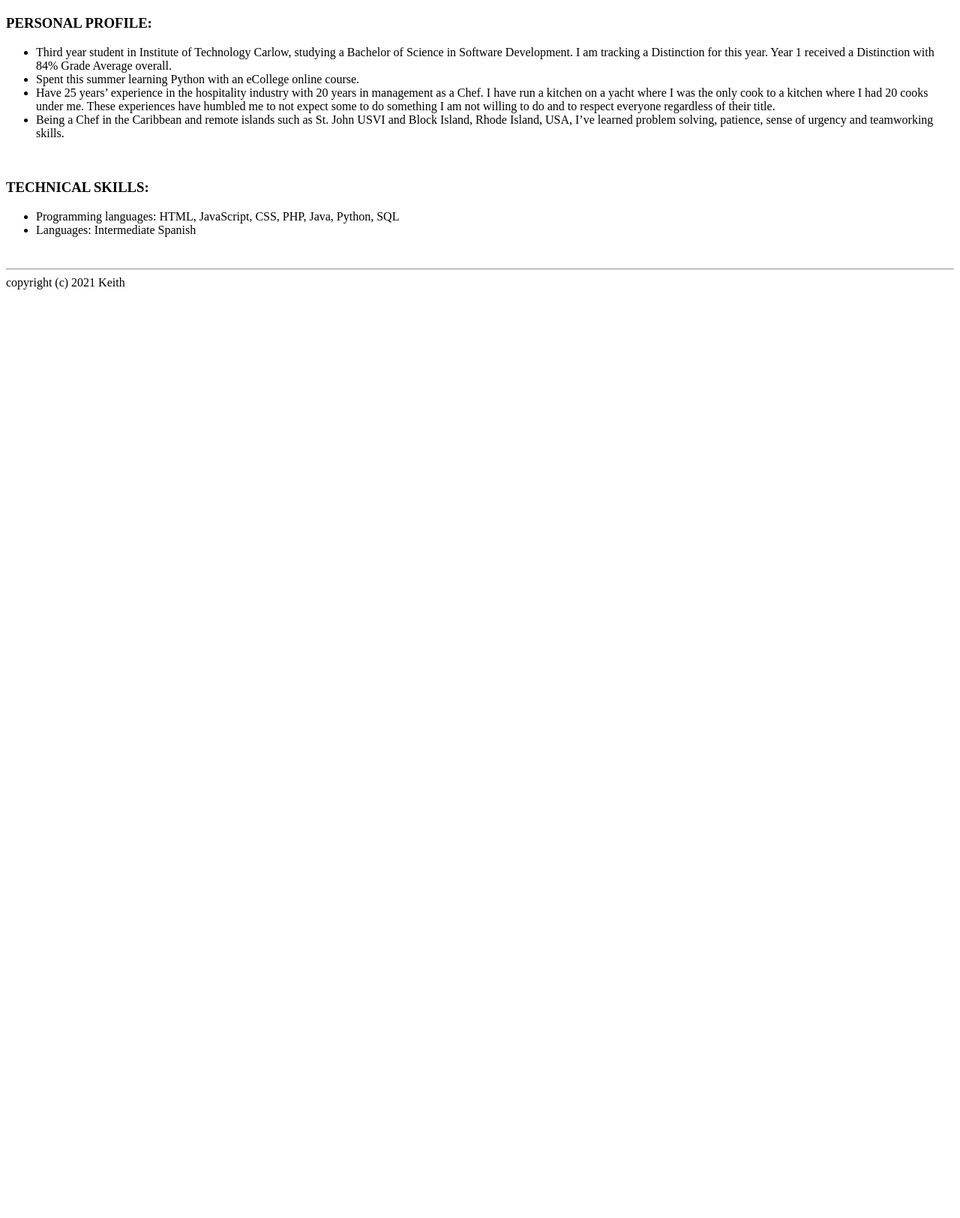
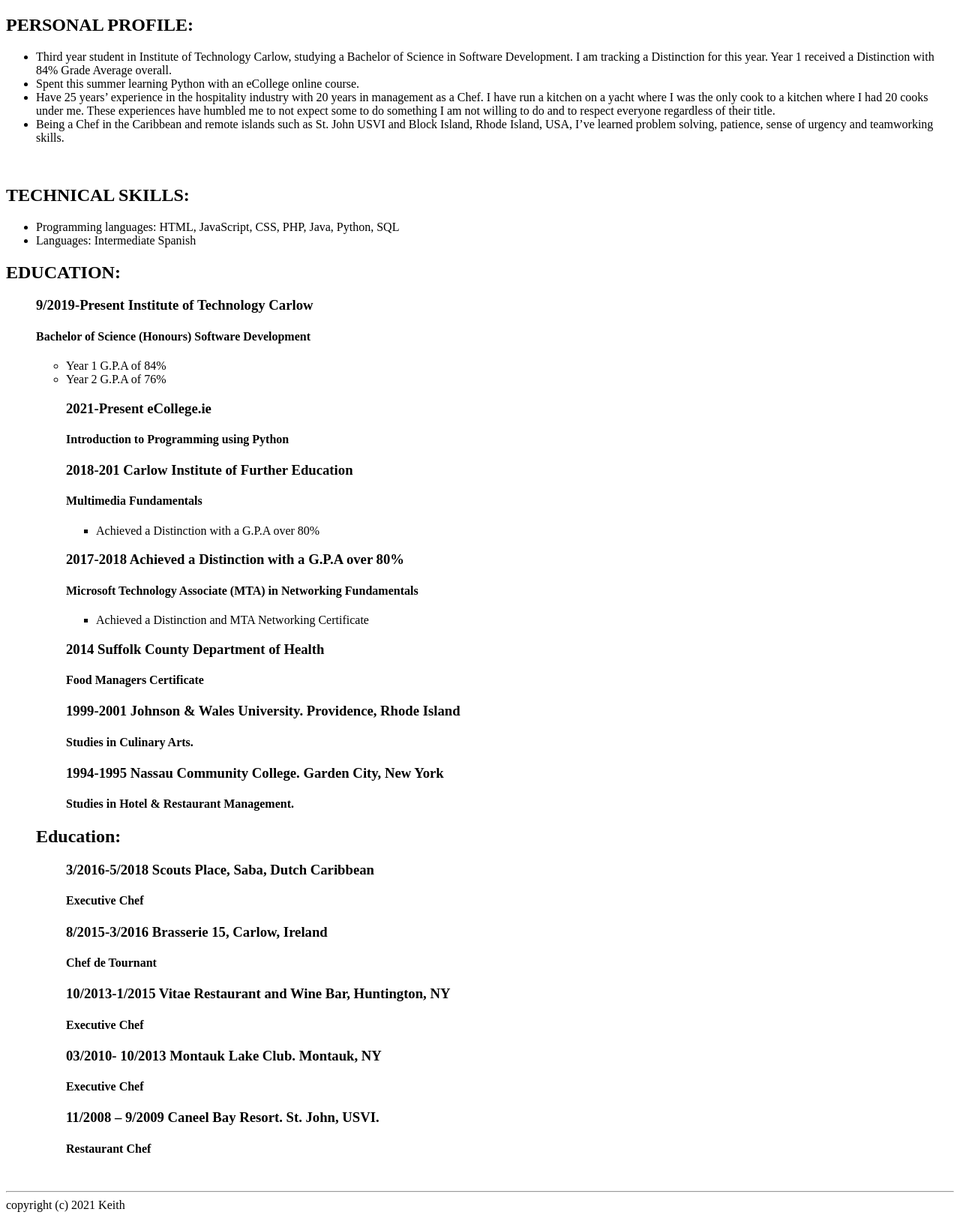
Before and after one commit to keith-prog/Flask-app, a Flask app: template templates/CV.html in a window 1280 px wide. Shown: the whole page at 75% size. Before the commit the page ends 386 px from the top, so only its background shows below. Run offline with Flask 2, Linux system fonts and the light colour scheme; the template is opened without the code that fills it, so the values that code supplies are empty.

Commit message:
Finshing CV

```diff
--- a/app.py
+++ b/app.py
@@ -25,7 +25,7 @@
 @app.get("/CV")
 def display_CV():
 
-    return render_template("Davidson_Keith_CV.pdf")
+    return render_template("CV.html", heading="My CV",)
 
 
 # @app.route("/Showform", methods["GET", "POST", "PUT", "DELETE"])
@@ -33,10 +33,7 @@
 
 @app.get("/showform")
 def display_form():
-
-    return render_template(
-        "form.html", title="Welcome", heading="TellUs About yourself"
-    )
+    return render_template("form.html", title="Welcome", heading="TellUs About yourself")
     """
     Retreive the form.html file from the hard disk, and send it to the browser.
     """
--- a/templates/CV.html
+++ b/templates/CV.html
@@ -1,6 +1,7 @@
 {% extends "base.html" %}
     {% block body %}
-    <h3>PERSONAL PROFILE:</h3>
+   <div>
+    <h2>PERSONAL PROFILE:</h2>
     <ul>
         <li>Third year student in Institute of Technology Carlow, studying a Bachelor of Science
             in Software Development. I am tracking a Distinction for this year. Year 1 received a
@@ -16,10 +17,68 @@
             and teamworking skills.</li>
     </ul>
     <br/>
-    <h3>TECHNICAL SKILLS:</h3>
+    <h2>TECHNICAL SKILLS:</h2>
     <ul>
         <li> Programming languages: HTML, JavaScript, CSS, PHP, Java, Python, SQL  </li>
         <li>Languages: Intermediate Spanish</li>
     </ul>
+    <h2>EDUCATION:</h2>
+    <ul>
+    <h3>9/2019-Present Institute of Technology Carlow</h3>
+    <h4>Bachelor of Science (Honours) Software Development</h4>
+    <ul>
+    <li>Year 1 G.P.A of 84%</li>
+    <li>Year 2 G.P.A of 76%</li>
+    </ul>
 
+
+     <ul>
+         <h3>2021-Present eCollege.ie<h3>
+         <h4>Introduction to Programming using Python </h4>
+     </ul>
+
+    <ul>
+         <h3>2018-201 Carlow Institute of Further Education </h3>
+         <h4>Multimedia Fundamentals </h4>
+         <ul>
+         <li>Achieved a Distinction with a G.P.A over 80%</li>
+     </ul>
+
+         <h3>2017-2018 Achieved a Distinction with a G.P.A over 80%</h3>
+         <h4>Microsoft Technology Associate (MTA) in Networking Fundamentals</h4>
+     <ul>
+         <li>Achieved a Distinction and MTA Networking Certificate </li>
+     </ul>
+
+         <h3>2014 Suffolk County Department of Health </h3>
+         <h4>Food Managers Certificate</h4>
+
+
+         <h3>1999-2001 Johnson & Wales University. Providence, Rhode Island </h3>
+         <h4>Studies in Culinary Arts.</h4>
+
+
+         <h3>1994-1995 Nassau Community College. Garden City, New York</h3>
+         <h4>Studies in Hotel & Restaurant Management.</h4>
+    </ul>
+    <h2>Education: </h2>
+    <ul>
+
+        <h3>3/2016-5/2018 Scouts Place, Saba, Dutch Caribbean</h3>
+        <h4>Executive Chef</h4>
+
+        <h3>8/2015-3/2016 Brasserie 15, Carlow, Ireland</h3>
+        <h4>Chef de Tournant</h4>
+
+        <h3>10/2013-1/2015 Vitae Restaurant and Wine Bar, Huntington, NY</h3>
+        <h4>Executive Chef</h4>
+
+        <h3>03/2010- 10/2013 Montauk Lake Club. Montauk, NY</h3>
+        <h4>Executive Chef</h4>
+
+        <h3>11/2008 – 9/2009 Caneel Bay Resort. St. John, USVI.</h3>
+        <h4>Restaurant Chef</h4>
+    </ul>
+
+   </div>
     {% endblock %}
```
